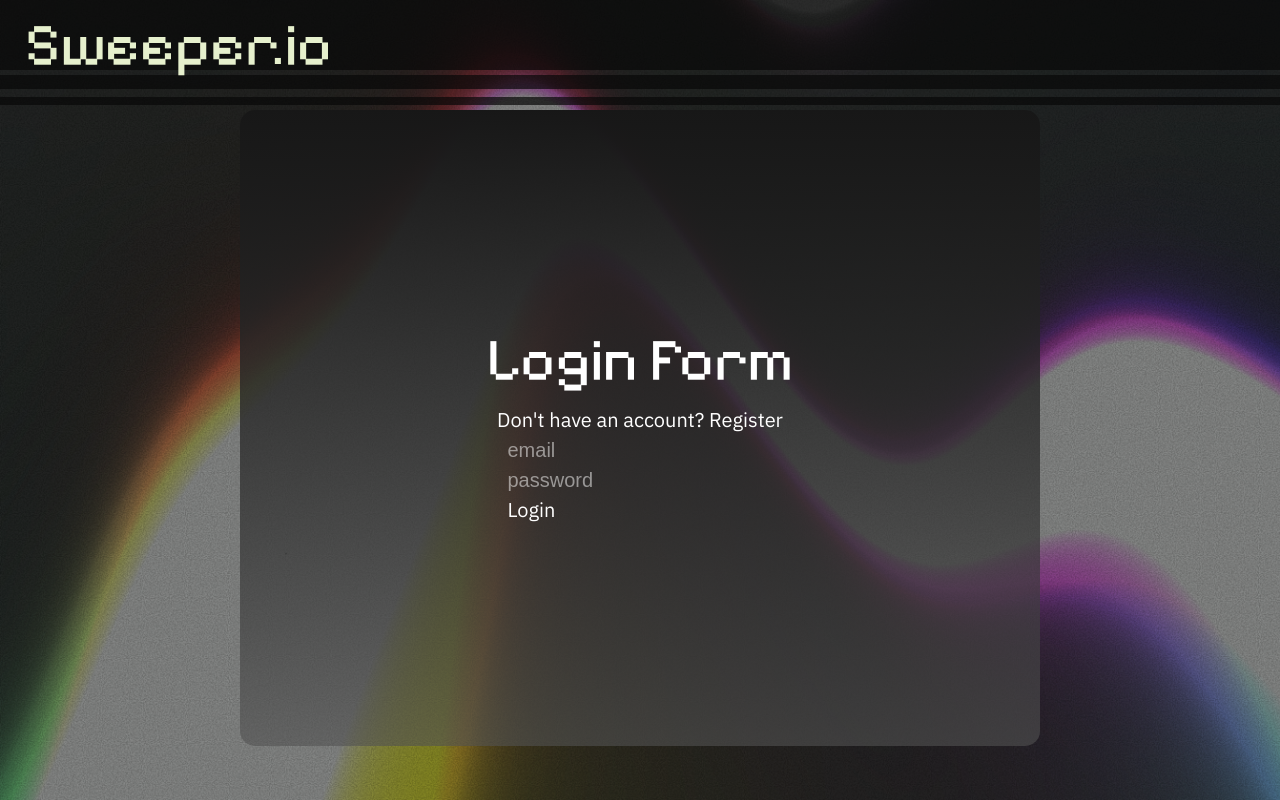
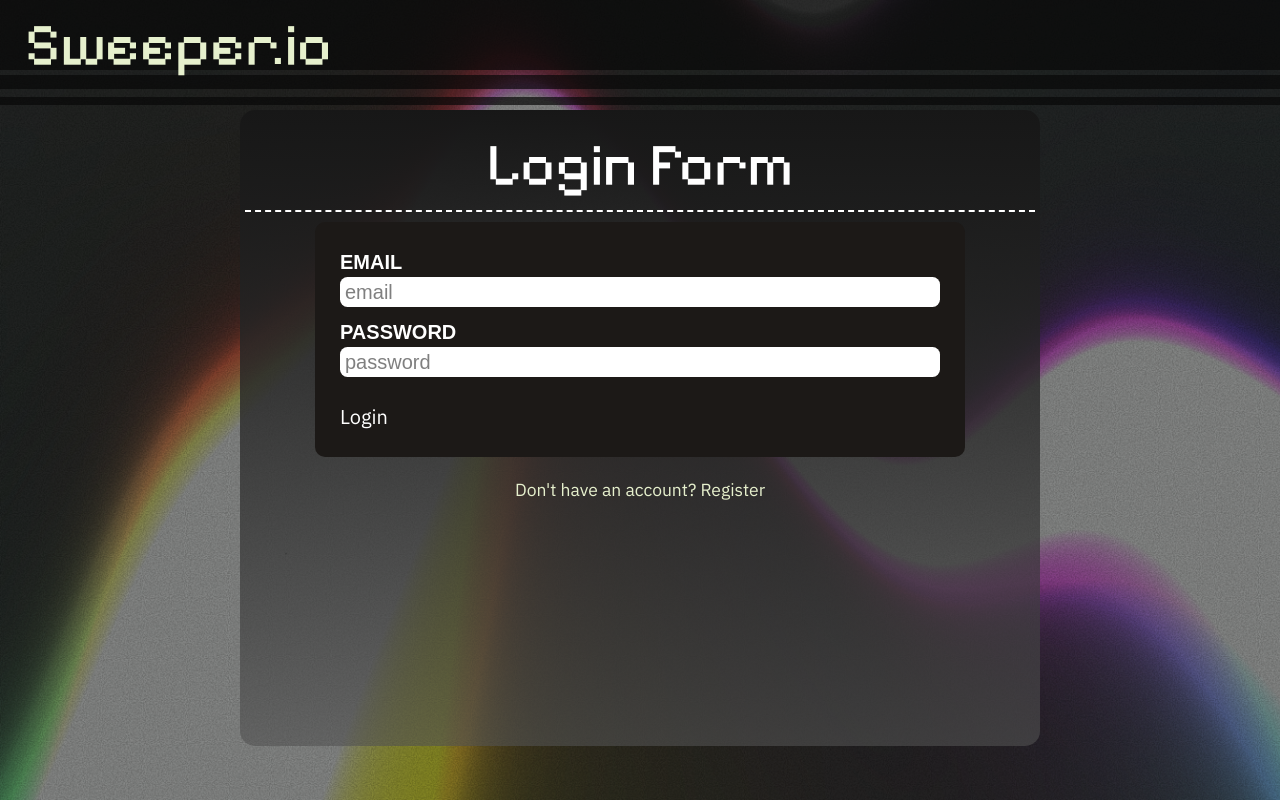
Before and after one commit to ClaraY05/cs35l-project-minesweeper, a React (Vite) app in the folder frontend/: page / in a window 1280 px wide. Built offline with nearby package versions, Linux system fonts and the light colour scheme.

Commit message:
Added styling to login and registration forms

```diff
--- a/frontend/src/index.css
+++ b/frontend/src/index.css
@@ -70,3 +70,51 @@ h1{
     min-height: 20rem;
     max-height: 90vh;
 }
+
+/* Form input styling - white background with black text */
+input[type="email"],
+input[type="text"],
+input[type="password"] {
+    background-color: white !important;
+    color: black !important;
+}
+
+/* Maintain white background on interaction states */
+input[type="email"]:focus,
+input[type="email"]:active,
+input[type="email"]:hover,
+input[type="text"]:focus,
+input[type="text"]:active,
+input[type="text"]:hover,
+input[type="password"]:focus,
+input[type="password"]:active,
+input[type="password"]:hover {
+    background-color: white !important;
+    color: black !important;
+}
+
+/* Override autofill styling with box-shadow trick */
+input[type="email"]:-webkit-autofill,
+input[type="text"]:-webkit-autofill,
+input[type="password"]:-webkit-autofill,
+input[type="email"]:-webkit-autofill:hover,
+input[type="text"]:-webkit-autofill:hover,
+input[type="password"]:-webkit-autofill:hover,
+input[type="email"]:-webkit-autofill:focus,
+input[type="text"]:-webkit-autofill:focus,
+input[type="password"]:-webkit-autofill:focus,
+input[type="email"]:-webkit-autofill:active,
+input[type="text"]:-webkit-autofill:active,
+input[type="password"]:-webkit-autofill:active {
+    -webkit-box-shadow: 0 0 0 1000px white inset !important;
+    box-shadow: 0 0 0 1000px white inset !important;
+    -webkit-text-fill-color: black !important;
+    color: black !important;
+}
+
+/* Firefox autofill */
+input[type="email"]:-moz-autofill,
+input[type="text"]:-moz-autofill,
+input[type="password"]:-moz-autofill {
+    background-color: white !important;
+}
--- a/frontend/src/pages/Login/Login.tsx
+++ b/frontend/src/pages/Login/Login.tsx
@@ -37,45 +37,50 @@ const Login = () => {
     }
 
     return (
-        <div className="contentDiv flex flex-col items-center justify-center">
-            <h1>Login Form</h1>
-            <button type="button" onClick={toggle}>
-                {mode==="login" ? "Don't have an account? Register" : "Already have an account? Login"}
-            </button>
-            <form onSubmit={handleSubmit(onSubmit)}>
-                <div>
-                    <input id="email" type="email" placeholder="email" {...register("email",{
+        <div className="contentDiv flex flex-col items-center p-2">
+            <h1 className="pb-0">Login Form</h1>
+            <hr className="w-full border-t-2 border-dashed border-white mb-2"></hr>
+            <div className="flex flex-col items-center gap-2">
+                <form onSubmit={handleSubmit(onSubmit)} className="p-5 bg-stone-900 w-[200%] rounded-lg">
+                    <div className="flex flex-col mb-2">
+                        <label htmlFor="email" className="uppercase font-bold">Email</label>
+                        <input id="email" type="email" placeholder="email" className="px-1 rounded-md bg-white text-black" {...register("email",{
                             required:"Email is required", pattern:{
                                 value: /^[a-zA-Z0-9._%+-]+@[a-zA-Z0-9.-]+\.[a-zA-Z]{2,}$/,
                                 message: "Invalid email address"
                             }})}/>
                         {errors.email && <p style={{color: 'red'}}>{errors.email.message}</p>}
                     </div>
-                {
-                    mode==="register"&&(
-                        <div>
-                            <input id="username" type="text" placeholder="username" {...register("username",{
+                        {mode==="register"&&(
+                            <div className="flex flex-col mb-2">
+                                <label htmlFor="username" className="uppercase font-bold">Username</label>
+                                <input id="username" type="text" placeholder="username" className="px-1 rounded-md bg-white text-black" {...register("username",{
                                     required:"Username is required", pattern:{value:/^[a-zA-Z0-9]{5,51}$/, message: "Username must be between 5 and 50 characters with no special characters."}
                                 })}/>
                                 {errors.username && <p style={{color: 'red'}}>{errors.username.message}</p>}
                             </div>
-                    )
-                }
-                <div>
-                    <input id="password" type="password" placeholder="password" {...register("password", {
+                        )}
+                    <div className="flex flex-col mb-2">
+                        <label htmlFor="Password" className="uppercase font-bold">Password</label>
+                        <input id="password" type="password" placeholder="password" className="px-1 rounded-md bg-white text-black" {...register("password", {
                             required: "Password is required", pattern:{
                                 value: /^(?=.*[A-Z])(?=.*[a-z])(?=.*\d)(?=.*[@$!%*?&])[A-Za-z\d@$!%*?&]{8,}$/,
                                 message: "Password must be at least 8 characters with uppercase, lowercase, number, and special character"
-                        }
-                    })
-                    }/>
+                            }})}/>
                             {errors.password && <p style={{color: 'red'}}>{errors.password.message}</p>}
                         {error && <p style={{color: 'red'}}>{error}</p>}
                     </div>
                     <div>
-                    <button type="submit" disabled={loading}> {loading ? mode==="login"? "Logging in..." : "Signing up...": mode==="login"? "Login" : "Register"}</button>
+                        <button type="submit" disabled={loading} className="pt-3 hover:font-bold transition-all duration-300">
+                            {loading ? mode==="login"? "Logging in..." : "Signing up...": mode==="login"? "Login" : "Register"}</button>
                     </div>
                 </form>
+
+                <button type="button" onClick={toggle}
+                    className="mt-2 text-sm text-primary-text hover:text-secondary-text transition-all duration-300">
+                    {mode==="login" ? "Don't have an account? Register" : "Already have an account? Login"}
+                </button>
+            </div>
         </div>
     )
 };
```
Lines whose indentation alone changed are shown as unchanged.
